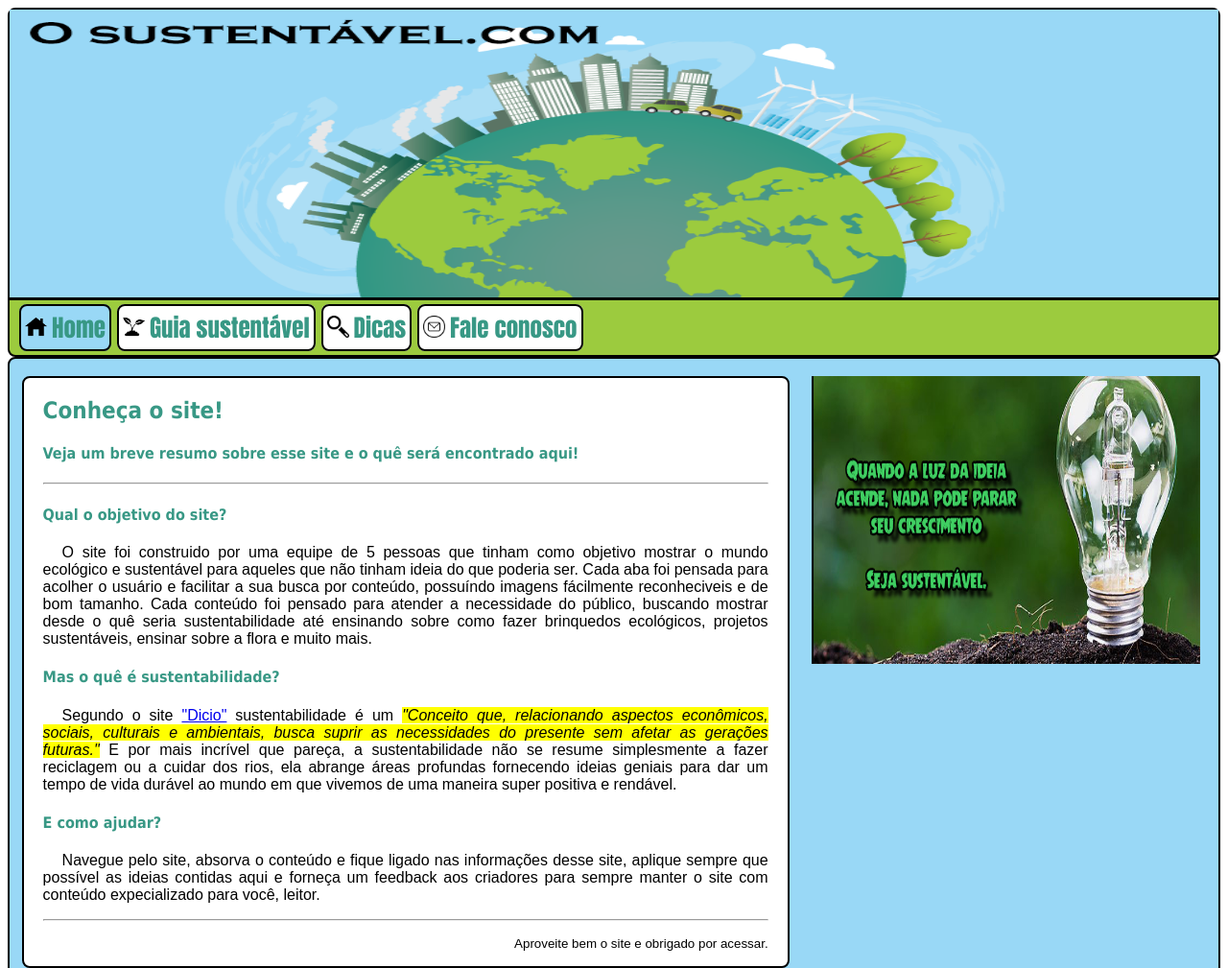
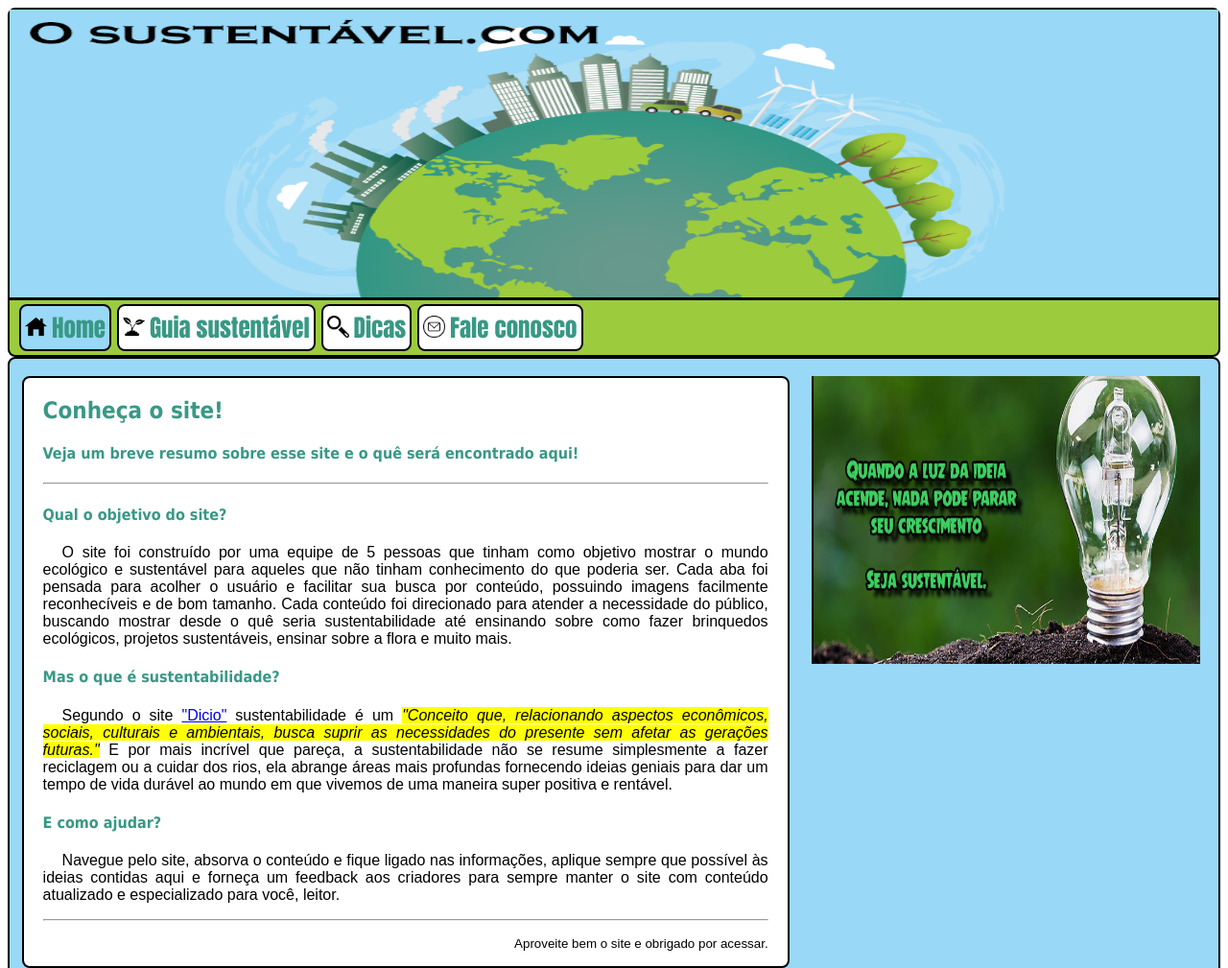
Before and after one commit to narutavitoria/APS_Sustentabilidade_XHTML, a plain HTML site: page index.html in a window 1280 px wide. Shown: the top 1009 px of the page at 96% size. Drawn offline with Linux system fonts and the light colour scheme.

Commit message:
index correção

```diff
--- a/index.html
+++ b/index.html
@@ -24,18 +24,18 @@
 				<h2>Conheça o site!</h2>
 				<h4>Veja um breve resumo sobre esse site e o quê será encontrado aqui!</h4><hr />
 				<h4>Qual o objetivo do site?</h4>
-				<p class="conteudoStyle">O site foi construido por uma equipe de 5 pessoas que tinham como objetivo mostrar o mundo ecológico e sustentável para aqueles que não
-				tinham ideia do que poderia ser. Cada aba foi pensada para acolher o usuário e facilitar a sua busca por conteúdo, possuíndo imagens fácilmente
-				reconheciveis e de bom tamanho. Cada conteúdo foi pensado para atender a necessidade do público, buscando mostrar desde o quê seria sustentabilidade
+				<p class="conteudoStyle">O site foi construído por uma equipe de 5 pessoas que tinham como objetivo mostrar o mundo ecológico e sustentável para aqueles que não
+				tinham conhecimento do que poderia ser. Cada aba foi pensada para acolher o usuário e facilitar sua busca por conteúdo, possuindo imagens facilmente
+				reconhecíveis e de bom tamanho. Cada conteúdo foi direcionado para atender a necessidade do público, buscando mostrar desde o quê seria sustentabilidade
 				até ensinando sobre como fazer brinquedos ecológicos, projetos sustentáveis, ensinar sobre a flora e muito mais.</p>
-				<h4>Mas o quê é sustentabilidade?</h4>
+				<h4>Mas o que é sustentabilidade?</h4>
 				<p class="conteudoStyle">Segundo o site <a href="https://www.dicio.com.br/" target="blank">"Dicio"</a> sustentabilidade é um <mark><i>"Conceito que, relacionando
 				aspectos econômicos, sociais, culturais e ambientais, busca suprir as necessidades do presente sem afetar as gerações futuras."</i></mark> E por mais incrível que
-				pareça, a sustentabilidade não se resume simplesmente a fazer reciclagem ou a cuidar dos rios, ela abrange áreas profundas fornecendo ideias geniais para dar um
-				tempo de vida durável ao mundo em que vivemos de uma maneira super positiva e rendável.</p>
+				pareça, a sustentabilidade não se resume simplesmente a fazer reciclagem ou a cuidar dos rios, ela abrange áreas mais profundas fornecendo ideias geniais para dar um
+				tempo de vida durável ao mundo em que vivemos de uma maneira super positiva e rentável.</p>
 				<h4>E como ajudar?</h4>
-				<p class="conteudoStyle">Navegue pelo site, absorva o conteúdo e fique ligado nas informações desse site, aplique sempre que possível as ideias contidas aqui e
-				forneça um feedback aos criadores para sempre manter o site com conteúdo expecializado para você, leitor.</p><hr />
+				<p class="conteudoStyle">Navegue pelo site, absorva o conteúdo e fique ligado nas informações, aplique sempre que possível às ideias contidas aqui e
+				forneça um feedback aos criadores para sempre manter o site com conteúdo atualizado e especializado para você, leitor.</p><hr />
 				<p style="text-align: right; font-family: arial"><sub>Aproveite bem o site e obrigado por acessar.</sub></p>
 			</div>
 		</div>
```
